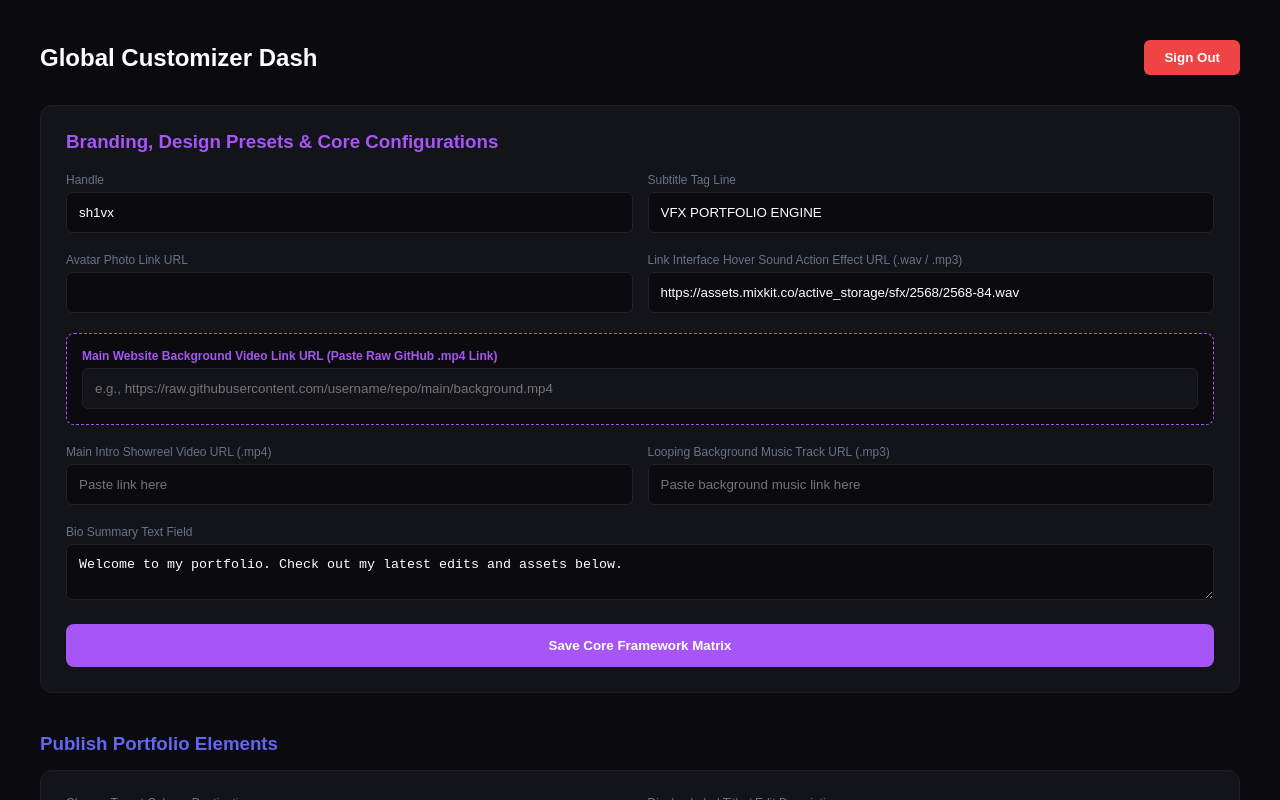
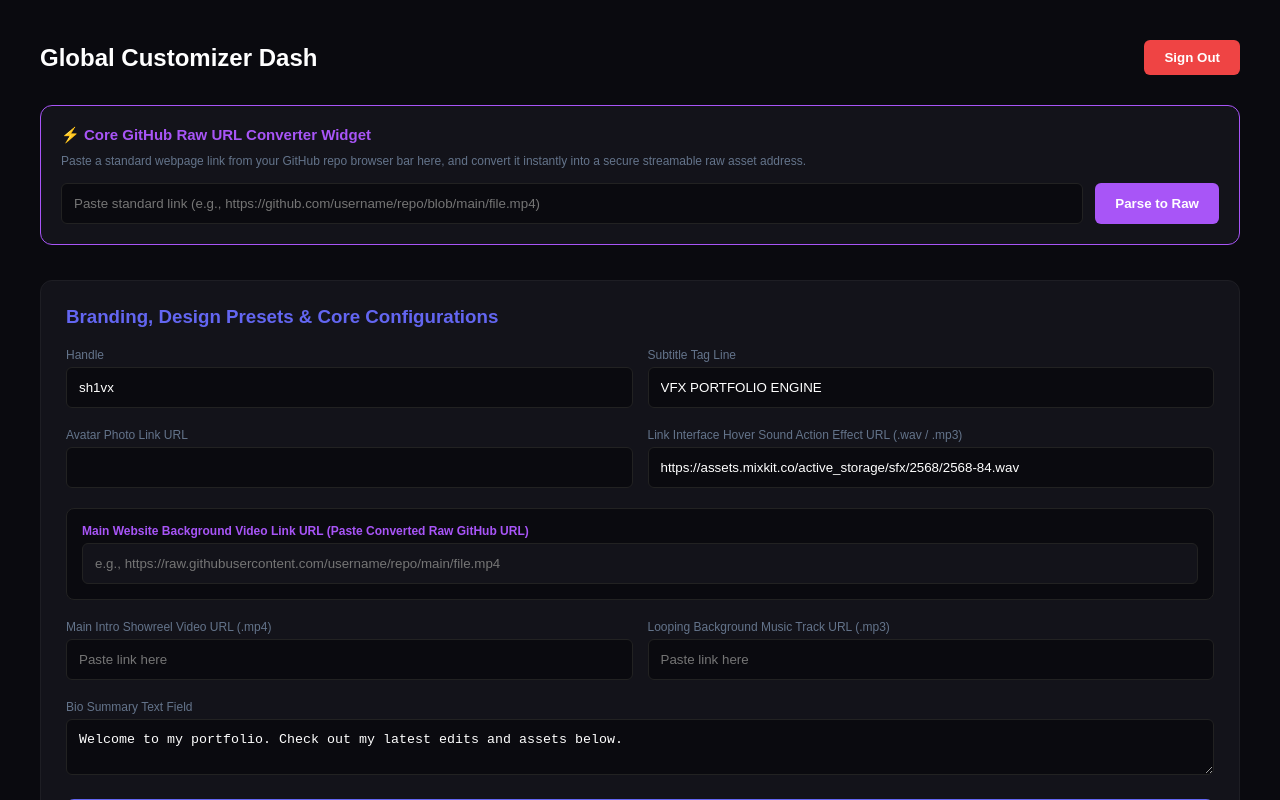
Before and after one commit to thatpedophile/Folio, a Next.js app: page /admin in a window 1280 px wide. Both pictures are taken after typing "Sample123" into the empty fields and a click on the button "Access Panel". Shown: the top 800 px of the page. Built offline with nearby package versions, Linux system fonts and the light colour scheme; no server answers; the database is empty.

Commit message:
admin.js

```diff
--- a/src/pages/admin.js
+++ b/src/pages/admin.js
@@ -19,7 +19,10 @@ export default function Admin() {
 
   const [title, setTitle] = useState('');
   const [url, setUrl] = useState('');
-  const [targetBlock, setTargetBlock] = useState('socials'); // Controls column destination
+  const [targetBlock, setTargetBlock] = useState('socials');
+
+  // URL Parser State
+  const [rawInputUrl, setRawInputUrl] = useState('');
 
   const fetchDashboardData = async (token = password) => {
     try {
@@ -63,6 +66,25 @@ export default function Admin() {
     }
   }, []);
 
+  // AUTOMATED INSTANT LINK CONVERSION MODULE
+  const handleUrlConversionAction = () => {
+    if (!rawInputUrl) return alert('Please enter a GitHub URL link first.');
+
+    let processedUrl = rawInputUrl.trim();
+
+    if (processedUrl.includes('github.com') && processedUrl.includes('/blob/')) {
+      processedUrl = processedUrl
+        .replace('github.com', 'raw.githubusercontent.com')
+        .replace('/blob/', '/');
+
+      setUrl(processedUrl);
+      setRawInputUrl('');
+      alert('Link parsed to Raw secure streaming CDN format successfully!');
+    } else {
+      alert('Invalid structure format. Please enter a valid standard GitHub file location address.');
+    }
+  };
+
   const handleLoginSubmit = (e) => {
     e.preventDefault();
     sessionStorage.setItem('admin_session_pass', password);
@@ -83,7 +105,7 @@ export default function Admin() {
       headers: { 'Content-Type': 'application/json', 'admin-password': password },
       body: JSON.stringify({ type: 'update_profile', username, bio, avatarUrl, videoUrl, subtitle, bgVideoUrl, audioBgUrl, audioHoverUrl }),
     });
-    if (res.ok) alert('Layout properties saved perfectly!');
+    if (res.ok) alert('Layout core variables saved.');
   };
 
   const handleCreateElement = async (e) => {
@@ -121,9 +143,19 @@ export default function Admin() {
         <button onClick={handleLogOutAction} style={{ padding: '10px 20px', background: '#ef4444', color: '#fff', border: 'none', borderRadius: '6px', cursor: 'pointer', fontWeight: '600' }}>Sign Out</button>
       </div>
 
-      {/* BRANDING CONFIG MATRIX FRAME */}
+      {/* INSTANT LINK UTILITY TOOLBOX CARD */}
+      <div style={{ background: '#13131a', padding: '20px', borderRadius: '12px', border: '1px solid #a855f7', marginBottom: '35px' }}>
+        <h3 style={{ margin: '0 0 10px 0', color: '#a855f7', fontSize: '15px' }}>⚡ Core GitHub Raw URL Converter Widget</h3>
+        <p style={{ margin: '0 0 15px 0', fontSize: '12px', color: '#64748b' }}>Paste a standard webpage link from your GitHub repo browser bar here, and convert it instantly into a secure streamable raw asset address.</p>
+        <div style={{ display: 'flex', gap: '12px' }}>
+          <input type="text" placeholder="Paste standard link (e.g., https://github.com/username/repo/blob/main/file.mp4)" value={rawInputUrl} onChange={(e) => setRawInputUrl(e.target.value)} style={{ flex: 1, padding: '12px', background: '#0a0a0f', border: '1px solid #222', color: '#fff', borderRadius: '6px' }} />
+          <button type="button" onClick={handleUrlConversionAction} style={{ padding: '12px 20px', background: '#a855f7', color: '#fff', border: 'none', borderRadius: '6px', cursor: 'pointer', fontWeight: 'bold' }}>Parse to Raw</button>
+        </div>
+      </div>
+
+      {/* BRANDING SETUP CONFIGS AREA */}
       <div style={{ background: '#13131a', padding: '25px', borderRadius: '12px', border: '1px solid #1e1e24', marginBottom: '40px' }}>
-        <h3 style={{ margin: '0 0 20px 0', color: '#a855f7' }}>Branding, Design Presets & Core Configurations</h3>
+        <h3 style={{ margin: '0 0 20px 0', color: '#6366f1' }}>Branding, Design Presets & Core Configurations</h3>
         <form onSubmit={handleUpdateProfile} style={{ display: 'flex', flexDirection: 'column', gap: '20px' }}>
 
           <div style={{ display: 'flex', gap: '15px' }}>
@@ -148,10 +180,9 @@ export default function Admin() {
             </div>
           </div>
 
-          {/* DYNAMIC BACKGROUND MEDIA LOADER INPUT FIELD (PASTE CONVERTED RAW GITHUB LINKS HERE) */}
-          <div style={{ background: '#0a0a0f', padding: '15px', borderRadius: '8px', border: '1px dashed #a855f7' }}>
-            <label style={{ display: 'block', fontSize: '12px', color: '#a855f7', marginBottom: '5px', fontWeight: 'bold' }}>Main Website Background Video Link URL (Paste Raw GitHub .mp4 Link)</label>
-            <input type="url" value={bgVideoUrl} onChange={(e) => setBgVideoUrl(e.target.value)} placeholder="e.g., https://raw.githubusercontent.com/username/repo/main/background.mp4" style={{ padding: '12px', width: '100%', boxSizing: 'border-box', background: '#13131a', border: '1px solid #222', color: '#fff', borderRadius: '6px' }} />
+          <div style={{ background: '#0a0a0f', padding: '15px', borderRadius: '8px', border: '1px solid #222' }}>
+            <label style={{ display: 'block', fontSize: '12px', color: '#a855f7', marginBottom: '5px', fontWeight: 'bold' }}>Main Website Background Video Link URL (Paste Converted Raw GitHub URL)</label>
+            <input type="url" value={bgVideoUrl} onChange={(e) => setBgVideoUrl(e.target.value)} placeholder="e.g., https://raw.githubusercontent.com/username/repo/main/file.mp4" style={{ padding: '12px', width: '100%', boxSizing: 'border-box', background: '#13131a', border: '1px solid #222', color: '#fff', borderRadius: '6px' }} />
           </div>
 
           <div style={{ display: 'flex', gap: '15px' }}>
@@ -161,7 +192,7 @@ export default function Admin() {
             </div>
             <div style={{ flex: 1 }}>
               <label style={{ display: 'block', fontSize: '12px', color: '#64748b', marginBottom: '5px' }}>Looping Background Music Track URL (.mp3)</label>
-              <input type="url" value={audioBgUrl} onChange={(e) => setAudioBgUrl(e.target.value)} placeholder="Paste background music link here" style={{ padding: '12px', width: '100%', boxSizing: 'border-box', background: '#0a0a0f', border: '1px solid #222', color: '#fff', borderRadius: '6px' }} />
+              <input type="url" value={audioBgUrl} onChange={(e) => setAudioBgUrl(e.target.value)} placeholder="Paste link here" style={{ padding: '12px', width: '100%', boxSizing: 'border-box', background: '#0a0a0f', border: '1px solid #222', color: '#fff', borderRadius: '6px' }} />
             </div>
           </div>
 
@@ -170,17 +201,17 @@ export default function Admin() {
             <textarea value={bio} onChange={(e) => setBio(e.target.value)} required rows="2" style={{ padding: '12px', width: '100%', boxSizing: 'border-box', background: '#0a0a0f', border: '1px solid #222', color: '#fff', borderRadius: '6px', resize: 'vertical' }} />
           </div>
 
-          <button type="submit" style={{ padding: '14px', background: '#a855f7', color: '#fff', border: 'none', cursor: 'pointer', borderRadius: '8px', fontWeight: '600' }}>Save Core Framework Matrix</button>
+          <button type="submit" style={{ padding: '14px', background: '#6366f1', color: '#fff', border: 'none', cursor: 'pointer', borderRadius: '8px', fontWeight: '600' }}>Save Core Framework Matrix</button>
         </form>
       </div>
 
-      {/* PORTFOLIO ROUTER COLUMN CARD ENTRY GENERATOR */}
-      <h3 style={{ margin: '0 0 15px 0', color: '#6366f1' }}>Publish Portfolio Elements</h3>
+      {/* CONTENT MANAGEMENT WRAPPER */}
+      <h3 style={{ margin: '0 0 15px 0', color: '#10b981' }}>Publish Portfolio Elements</h3>
       <form onSubmit={handleCreateElement} style={{ display: 'flex', flexDirection: 'column', gap: '15px', background: '#13131a', padding: '25px', borderRadius: '12px', border: '1px solid #1e1e24', marginBottom: '40px' }}>
         <div style={{ display: 'flex', gap: '15px' }}>
           <div style={{ flex: 1 }}>
             <label style={{ display: 'block', fontSize: '12px', color: '#64748b', marginBottom: '5px' }}>Choose Target Column Destination</label>
-            <select value={targetBlock} onChange={(e) => setTargetBlock(e.target.value)} style={{ padding: '12px', width: '100%', boxSizing: 'border-box', background: '#0a0a0f', border: '1px solid #a855f7', color: '#fff', borderRadius: '6px', fontWeight: 'bold' }}>
+            <select value={targetBlock} onChange={(e) => setTargetBlock(e.target.value)} style={{ padding: '12px', width: '100%', boxSizing: 'border-box', background: '#0a0a0f', border: '1px solid #10b981', color: '#fff', borderRadius: '6px', fontWeight: 'bold' }}>
               <option value="socials">Column 1: Socials Section Block</option>
               <option value="assets">Column 2: Assets & Presets Section Block</option>
               <option value="my_work">Column 3: My Work (Video Showcases) Block</option>
@@ -193,14 +224,14 @@ export default function Admin() {
         </div>
 
         <div>
-          <label style={{ display: 'block', fontSize: '12px', color: '#64748b', marginBottom: '5px' }}>Asset Location Link URL (Paste text links or Raw GitHub URL)</label>
+          <label style={{ display: 'block', fontSize: '12px', color: '#64748b', marginBottom: '5px' }}>Asset Location Link URL (Paste text links or converted Raw GitHub link from widget above)</label>
           <input type="url" placeholder="https://..." value={url} onChange={(e) => setUrl(e.target.value)} required style={{ padding: '12px', width: '100%', boxSizing: 'border-box', background: '#0a0a0f', border: '1px solid #222', color: '#fff', borderRadius: '6px' }} />
         </div>
 
-        <button type="submit" style={{ padding: '14px', background: '#6366f1', color: '#fff', border: 'none', cursor: 'pointer', borderRadius: '8px', fontWeight: '600' }}>Publish Element to Selected Column</button>
+        <button type="submit" style={{ padding: '14px', background: '#10b981', color: '#fff', border: 'none', cursor: 'pointer', borderRadius: '8px', fontWeight: '600' }}>Publish Element to Selected Column</button>
       </form>
 
-      {/* ADMIN STATUS LOG PREVIEWS VIEW */}
+      {/* LOG DELETION TABLES ARCHITECTURE */}
       <h3 style={{ borderBottom: '1px solid #222', paddingBottom: '10px', marginBottom: '15px' }}>Active Structured Portfolio Layout Architecture</h3>
 
       <h4 style={{ color: '#6366f1', margin: '20px 0 10px 0' }}>Column 1: Social Links</h4>
```
